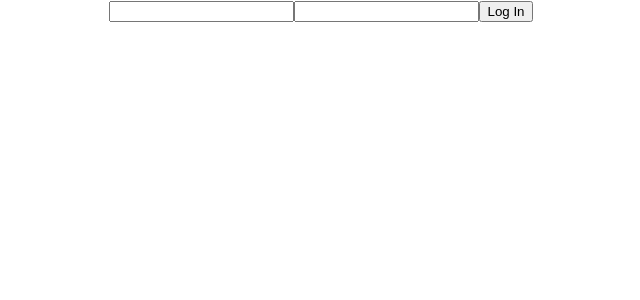
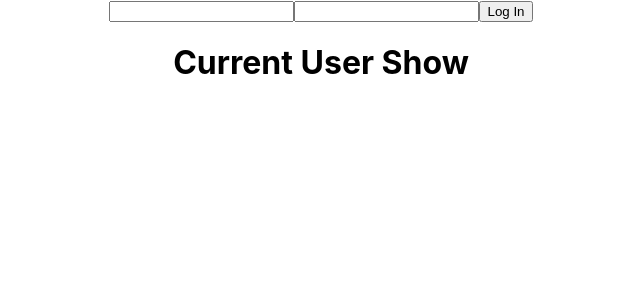
Before and after one commit to javila35/News-Flash-Frontend, a React (Create React App) app: page / in a window 1280 px wide. Shown: the top 300 px of the page, without its empty margins (319-959 px from the left). Built offline with nearby package versions, Linux system fonts and the light colour scheme.

Commit message:
Beginning to add redux

```diff
--- a/package.json
+++ b/package.json
@@ -8,7 +8,9 @@
     "@testing-library/user-event": "^7.1.2",
     "react": "^16.13.1",
     "react-dom": "^16.13.1",
-    "react-scripts": "3.4.1"
+    "react-redux": "^7.2.0",
+    "react-scripts": "3.4.1",
+    "redux": "^4.0.5"
   },
   "scripts": {
     "start": "react-scripts start",
--- a/src/App.js
+++ b/src/App.js
@@ -1,12 +1,23 @@
 import React from 'react';
+import store from './redux/store';
+import { Provider } from 'react-redux';
 import './App.css';
-import Login from './components/Login'
+import Login from './components/Login';
+
+// ATTENTION
+// REMOVE AFTER REDUX TEST
+// FOR SOME REASON MY STORE ISN'T APPEARING
+import CurrentUser from './components/CurrentUser';
 
 function App() {
   return (
-    <div className="App">
-      <Login />
-    </div>
+    <Provider store={store}>
+      <div className="App">
+
+        <Login />
+        <CurrentUser />
+      </div>
+    </Provider>
   );
 }
 
--- /dev/null
+++ b/src/components/CurrentUser.js
@@ -0,0 +1,19 @@
+import React from 'react';
+import { connect } from 'react-redux';
+
+function CurrentUser() {
+    return(
+        // working on putting user in store, and displaying that user.
+        <div>
+            <h1>Current User Show</h1>
+        </div>
+    );
+};
+
+const mapStateToProps = state => {
+    return {
+        user: state.user
+    }
+}
+
+export default connect(mapStateToProps)(CurrentUser);
--- a/src/components/Login.js
+++ b/src/components/Login.js
@@ -1,5 +1,7 @@
-import React, { Component } from 'react'
+import React, { Component } from 'react';
 import { api } from '../services/api';
+import { connect } from 'react-redux';
+import { getCurrentUser } from '../redux'
 
 class Login extends Component {
     state = {
@@ -20,14 +22,15 @@ class Login extends Component {
     handleSubmit = event => {
         event.preventDefault();
         api.auth.login(this.state.fields).then(response => {
-            if (response.errors) {
+            if (response.error) {
                 this.setState({
                     error: response.error
                 },
                 () => alert(this.state.error))
             } else {
                 localStorage.setItem("token", response.jwt);
-                //set User in state.
+                console.log(response.user);
+                this.props.setCurrentUser(response.user);
             }
         });
     };
@@ -45,7 +48,13 @@ class Login extends Component {
                 </form>
             </div>
        );
+    };
+};
+
+const mapDispatchToProps = dispatch => {
+    return {
+        setCurrentUser: current_user => dispatch(getCurrentUser(current_user))
     }
 }
 
-export default Login;
+export default connect(null,mapDispatchToProps)(Login);
--- /dev/null
+++ b/src/redux/index.js
@@ -0,0 +1 @@
+ export * from './user/userActions';
--- /dev/null
+++ b/src/redux/store.js
@@ -0,0 +1,6 @@
+import { createStore } from 'redux';
+import userReducer from'./user/userReducer';
+
+const store = createStore(userReducer);
+
+export default store;
--- /dev/null
+++ b/src/redux/user/userActions.js
@@ -0,0 +1,8 @@
+import { GET_CURRENT_USER } from './userTypes';
+
+export const getCurrentUser = (current_user) => {
+    return {
+        type: GET_CURRENT_USER,
+        payload: current_user
+    };
+};
--- /dev/null
+++ b/src/redux/user/userReducer.js
@@ -0,0 +1,19 @@
+import { GET_CURRENT_USER } from './userTypes';
+
+const initialState = {
+    user: {}
+}
+
+const userReducer = (state = initialState, action) => {
+    switch (action.type) {
+        case GET_CURRENT_USER:
+            return {
+                ...state,
+                user: action.payload
+            };
+        default:
+            return state;
+    };
+};
+
+export default userReducer;
--- /dev/null
+++ b/src/redux/user/userTypes.js
@@ -0,0 +1 @@
+export const GET_CURRENT_USER = "GET_CURRENT_USER";
```
Also changed, not shown: src/components/UserProfile.js (added, +9 -0 lines), 1 other file (tests, documents, lock files or other folders).
